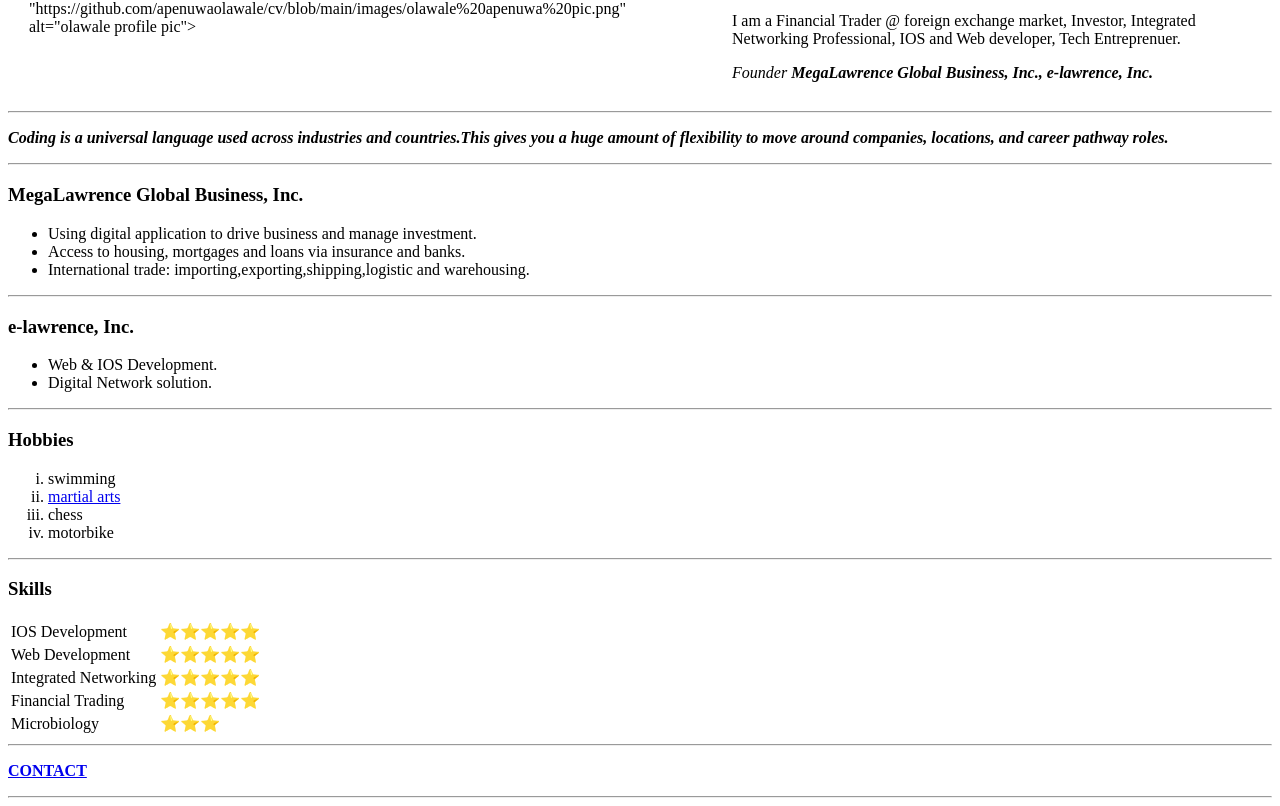
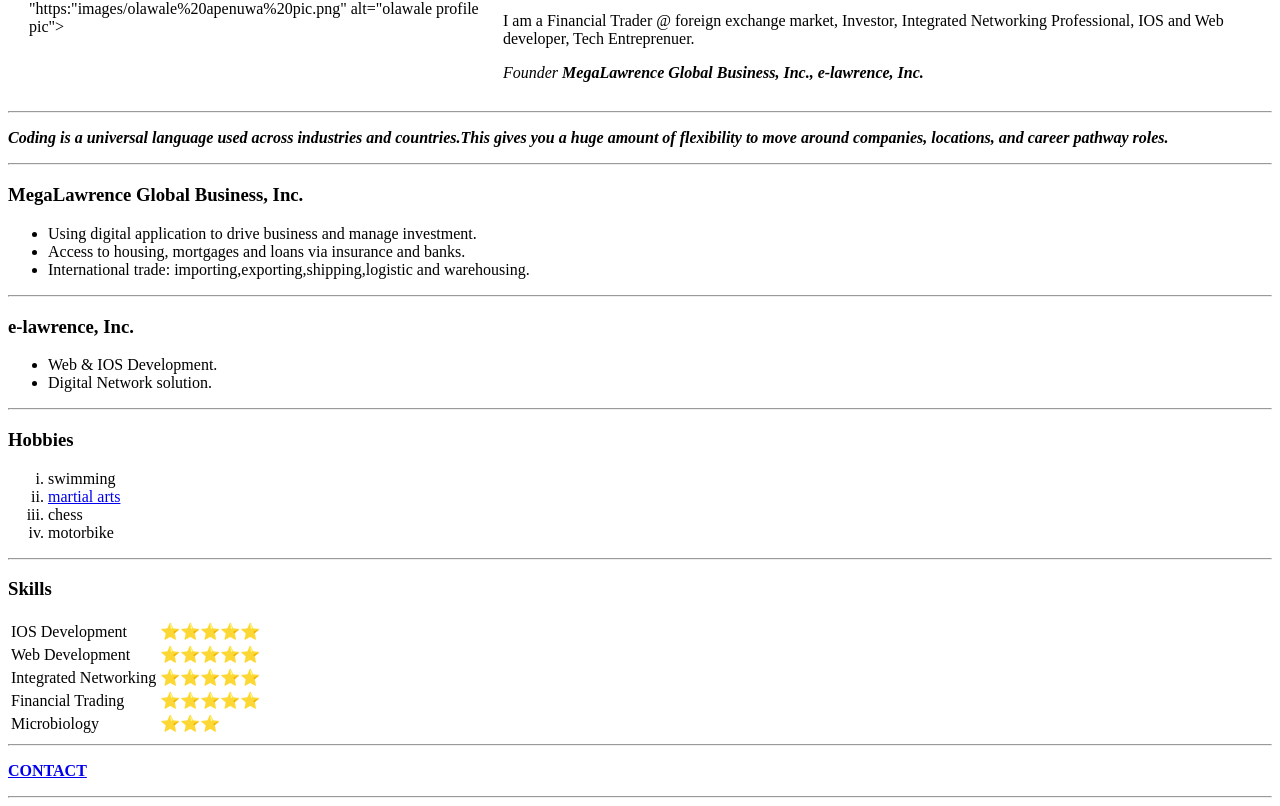
Before and after one commit to apenuwaolawale/cv, a plain HTML site: page index.html in a window 1280 px wide. Shown: the part 75-881 px from the top of the page. Drawn offline with Linux system fonts and the light colour scheme.

Commit message:
Create index.html
Update profile image

```diff
--- a/index.html
+++ b/index.html
@@ -8,7 +8,7 @@
 <body>
   <table cellspacing="20">
     <tr>
-      <td>  <img src>"https://github.com/apenuwaolawale/cv/blob/main/images/olawale%20apenuwa%20pic.png" alt="olawale profile pic"></td>
+      <td>  <img src>"https:"images/olawale%20apenuwa%20pic.png" alt="olawale profile pic"></td>
       <td>  <h1>Apenuwa Olawale Lawrence</h1>
         <p>I am a Financial Trader @ foreign exchange market, Investor, Integrated Networking Professional, IOS and Web developer, Tech Entreprenuer.</p>
         <p><em>Founder <strong>MegaLawrence Global Business, Inc., e-lawrence, Inc.</strong></em></p></td>
```
